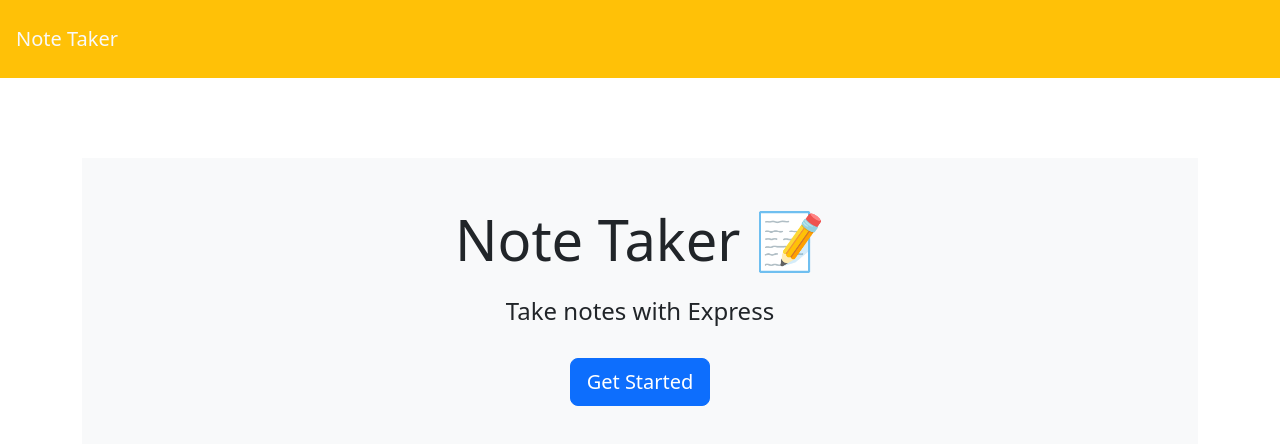
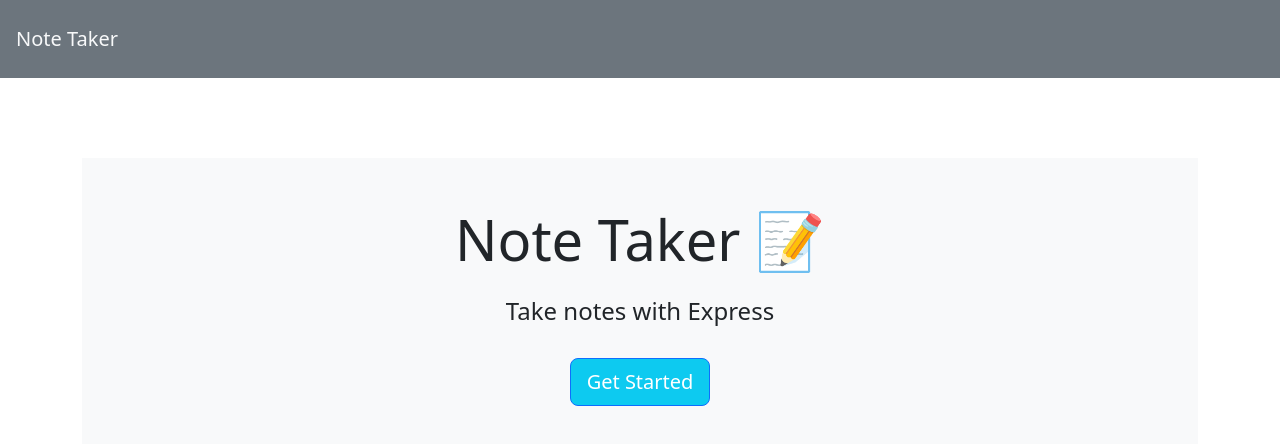
Before and after one commit to AbenezerTMengesha/Note-Taker, a website: page public/index.html in a window 1280 px wide. Drawn offline with nearby package versions, Linux system fonts and the light colour scheme; no server answers.

Commit message:
slight css changes

```diff
--- a/public/index.html
+++ b/public/index.html
@@ -6,11 +6,12 @@
   <meta name="viewport" content="width=device-width, initial-scale=1.0">
   <meta http-equiv="X-UA-Compatible" content="ie=edge">
   <title>Note Taker</title>
-  <link href="https://cdn.jsdelivr.net/npm/bootstrap@5.2.3/dist/css/bootstrap.min.css" rel="stylesheet" integrity="sha384-rbsA2VBKQhggwzxH7pPCaAqO46MgnOM80zW1RWuH61DGLwZJEdK2Kadq2F9CUG65" crossorigin="anonymous" />
+  <link href="https://cdn.jsdelivr.net/npm/bootstrap@5.2.3/dist/css/bootstrap.min.css" rel="stylesheet"
+    integrity="sha384-rbsA2VBKQhggwzxH7pPCaAqO46MgnOM80zW1RWuH61DGLwZJEdK2Kadq2F9CUG65" crossorigin="anonymous" />
 </head>
 
 <body>
-  <nav class="navbar bg-warning">
+  <nav class="navbar bg-secondary">
     <a class="navbar-brand text-light p-3" href="/">Note Taker
     </a>
   </nav>
@@ -18,7 +19,7 @@
     <div style="margin-top: 80px;" class="text-center p-5 mb-4 bg-light">
       <h1 class="display-4">Note Taker <span role="img" aria-label="Memo">📝</span></h1>
       <h4 class="mt-4">Take notes with Express</h4>
-      <a class="btn btn-primary btn-lg mt-4" href="/notes" role="button">Get Started</a>
+      <a class="btn btn-primary btn-lg mt-4 bg-info" href="/notes" role="button">Get Started</a>
     </div>
   </div>
   <script src="/assets/js/index.js"></script>
```
Also changed, not shown: public/notes.html (+1 -1 lines).
